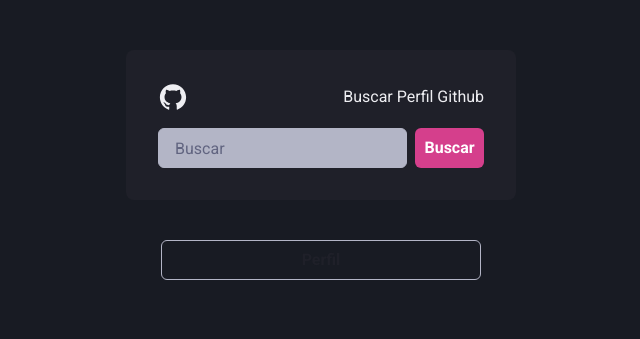
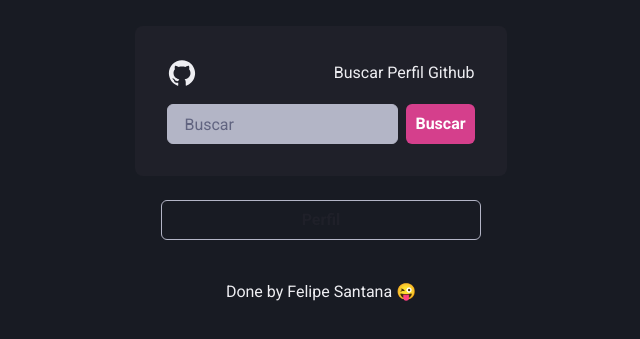
Before and after one commit to felipesantanajs/github-profile, a React (Vite) app: page / in a window 1280 px wide. Shown: the part 235-574 px from the top of the page, without its empty margins (319-959 px from the left). Built offline with nearby package versions, Linux system fonts and the light colour scheme.

Commit message:
feat: bottom

```diff
--- /dev/null
+++ b/src/components/Bottom/index.tsx
@@ -0,0 +1,9 @@
+import { Flex, Text } from "@chakra-ui/react";
+
+export function Bottom(){
+  return (
+    <Flex>
+      <Text>Done by Felipe Santana 😜</Text>
+    </Flex>
+  )
+}
--- a/src/pages/Home/index.tsx
+++ b/src/pages/Home/index.tsx
@@ -1,4 +1,4 @@
-import { Flex, Input, Stack, Text, Spinner } from "@chakra-ui/react";
+import { Flex, Input, Stack, Text, Spinner, Box } from "@chakra-ui/react";
 import React,{ useState } from "react";
 import { AiFillGithub } from 'react-icons/ai';
 import { useNavigate } from "react-router-dom";
@@ -6,6 +6,7 @@ import { useNavigate } from "react-router-dom";
 import { Button } from '../../components/Button'
 import { gitHubApi } from "../../services/api";
 import useGetDatas from "../../hook/useGetDatas";
+import { Bottom } from "../../components/Bottom";
 
 
 export function Home() {
@@ -41,6 +42,7 @@ export function Home() {
   }
   return (
     <Flex flexDirection="column" gap="10" w="100vw" h="100vh" align="center" justify="center">
+      <Flex justifyContent="center" alignItems="center" gap={6} flexDirection="column">
         <Flex w="100%" maxWidth={390} bg="gray.800" p="8" flexDirection="column" borderRadius={8} >
           <Stack spacing={4}>
             <Flex alignItems="center" justifyContent="space-between">
@@ -56,5 +58,7 @@ export function Home() {
         </Flex>
         <Button type="link" value="Perfil" linkTo="/profile" handleGetDatas={handleGetDatas} />
       </Flex>
+      <Bottom />
+    </Flex>
   )
 }
```
Lines whose indentation alone changed are shown as unchanged.
